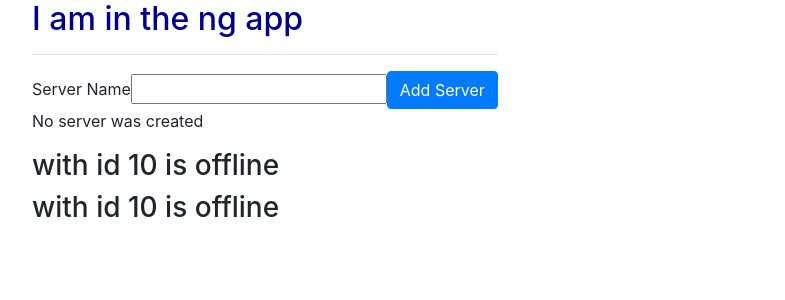
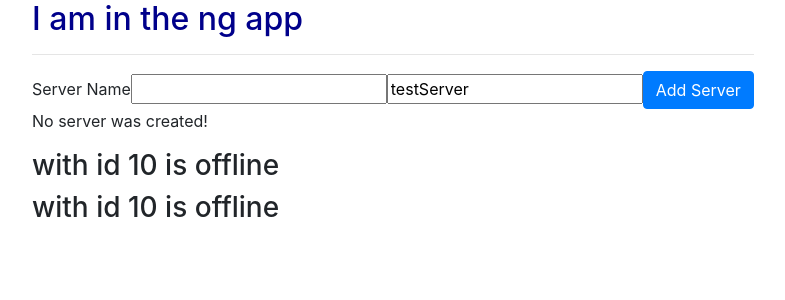
Before and after one commit to ajitda/Food-Panda, an Angular app: page / in a window 1280 px wide. Shown: the top 300 px of the page, without its empty margins (38-823 px from the left). Built offline with nearby package versions, Linux system fonts and the light colour scheme.

Commit message:
two way bindings

```diff
--- a/src/app/servers/servers.component.html
+++ b/src/app/servers/servers.component.html
@@ -1,5 +1,7 @@
 <label for="serverName">Server Name</label>
 <input type="text" (input)="onUpdateServerName($event)">
+<input type="text" [(ngModel)]="serverName">
+<!-- <p>{{serverName}}</p> -->
 <button class="btn btn-primary"
 [disabled]="!allowNewServer" (click)="onCreateServer()"
 >Add Server</button>
--- a/src/app/servers/servers.component.ts
+++ b/src/app/servers/servers.component.ts
@@ -10,8 +10,9 @@
 export class ServersComponent implements OnInit {
 
   allowNewServer = false;
-  serverCreationStatus = 'No server was created';
-  serverName = '';
+  serverName = 'testServer';
+  serverCreationStatus = 'No server was created!';
+
 
   constructor() {
     setTimeout(()=>{
@@ -23,7 +24,7 @@
   }
 
   onCreateServer(){
-      this.serverCreationStatus = "Server was created";
+      this.serverCreationStatus = "Server was created ! And the server name is " + this.serverName;
   }
 
   onUpdateServerName(event: Event){
```
